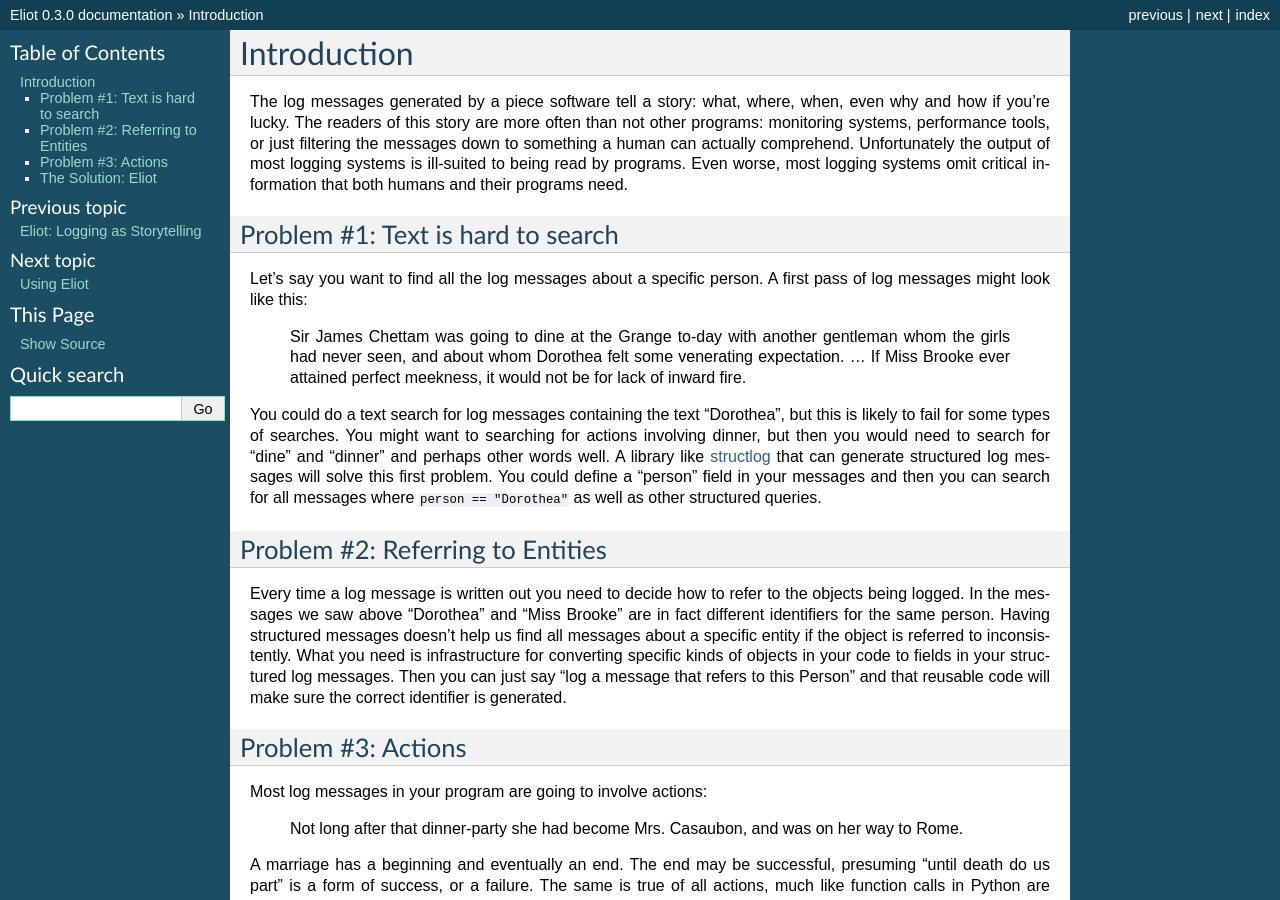
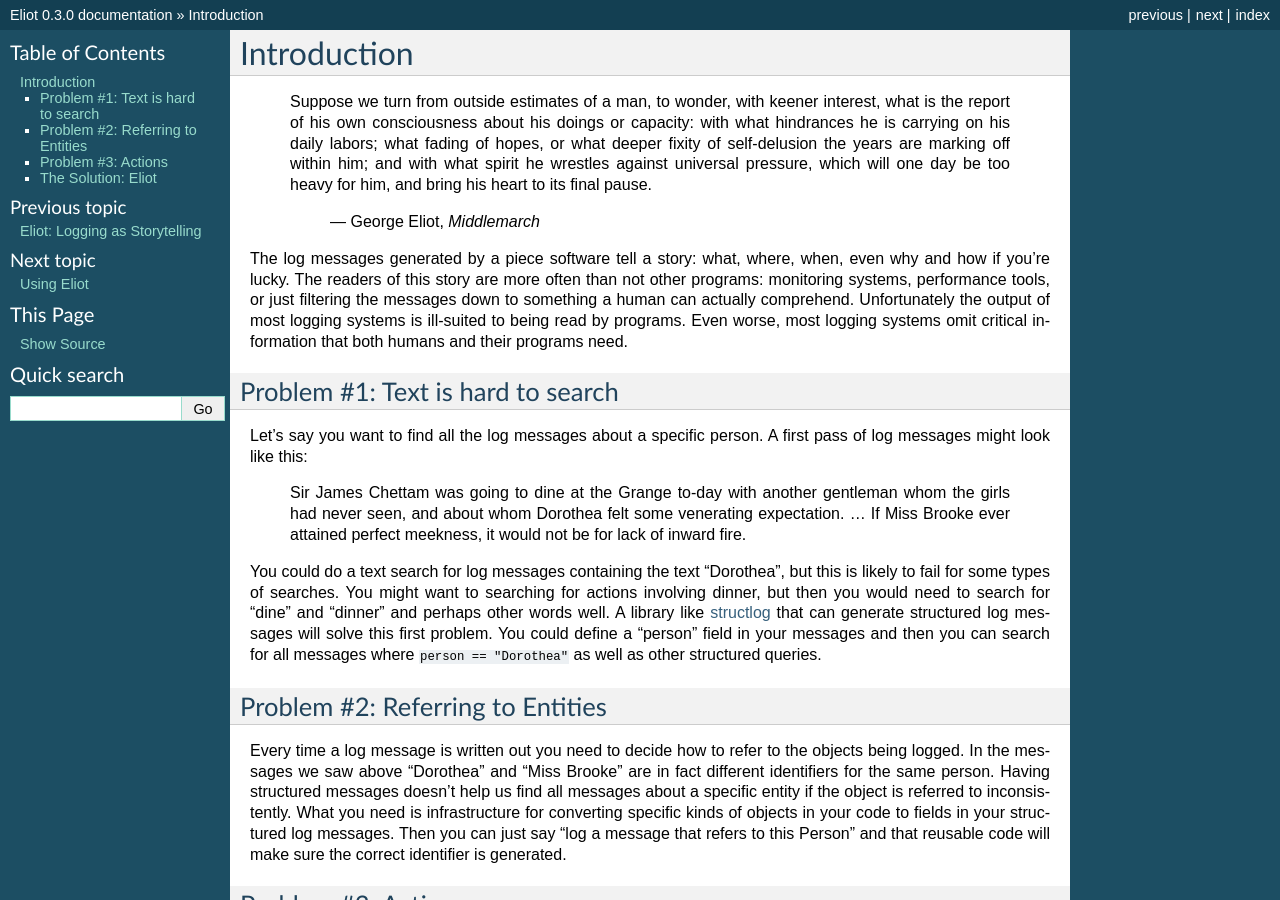
Before and after one commit to itamarst/eliot, a Sphinx documentation site: the page built from docs/source/introduction.rst, in a window 1280 px wide and 900 px high. Built offline with Sphinx 7.4.7, drawn with Linux system fonts in a browser that asks for light colours.

```diff
--- a/docs/source/introduction.rst
+++ b/docs/source/introduction.rst
@@ -1,5 +1,17 @@
 Introduction
 ============
+
+.. epigraph::
+
+    Suppose we turn from outside estimates of a man, to wonder, with keener
+    interest, what is the report of his own consciousness about his doings or
+    capacity: with what hindrances he is carrying on his daily labors; what
+    fading of hopes, or what deeper fixity of self-delusion the years are
+    marking off within him; and with what spirit he wrestles against universal
+    pressure, which will one day be too heavy for him, and bring his heart to
+    its final pause.
+
+        — George Eliot, *Middlemarch*
 
 The log messages generated by a piece software tell a story: what, where, when, even why and how if you’re lucky. The readers of this story are more often than not other programs: monitoring systems, performance tools, or just filtering the messages down to something a human can actually comprehend. Unfortunately the output of most logging systems is ill-suited to being read by programs. Even worse, most logging systems omit critical information that both humans and their programs need.
 
```
Also changed, not shown: eliot/__init__.py (+1 -11 lines).
